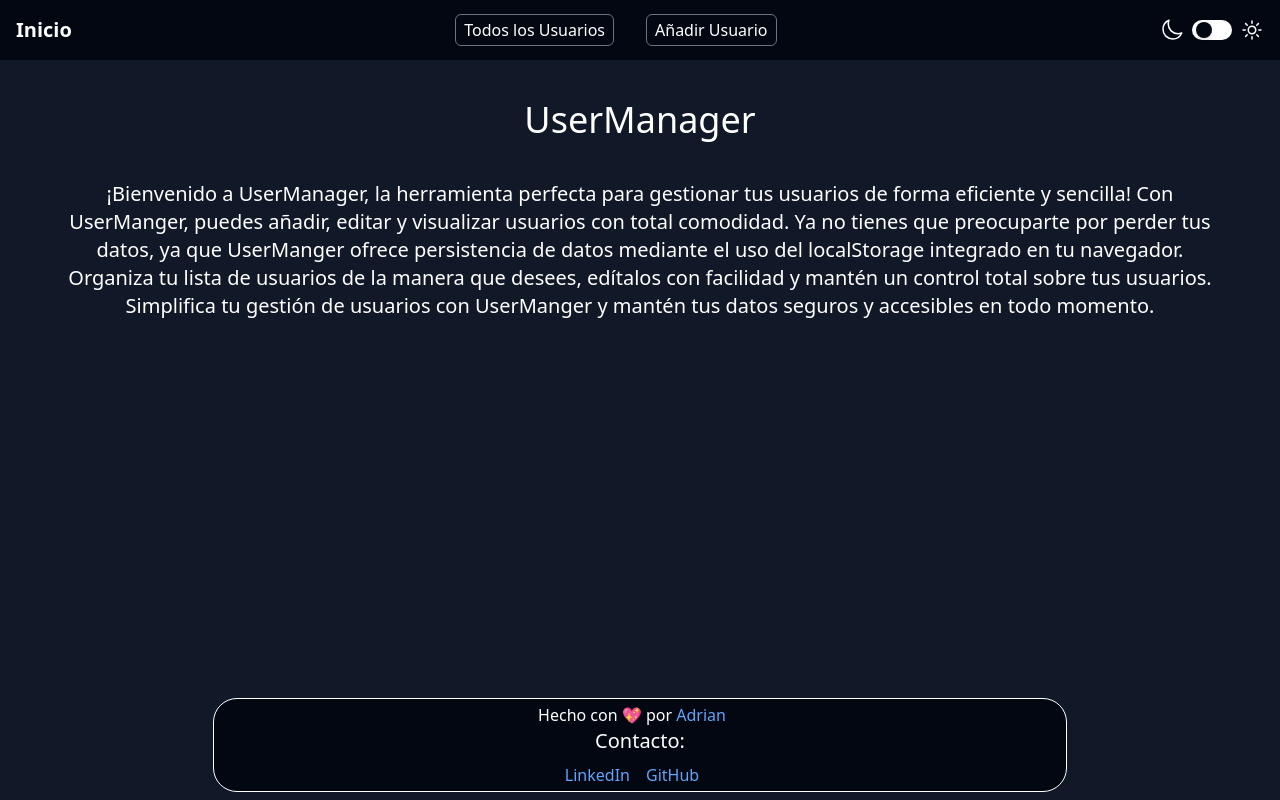
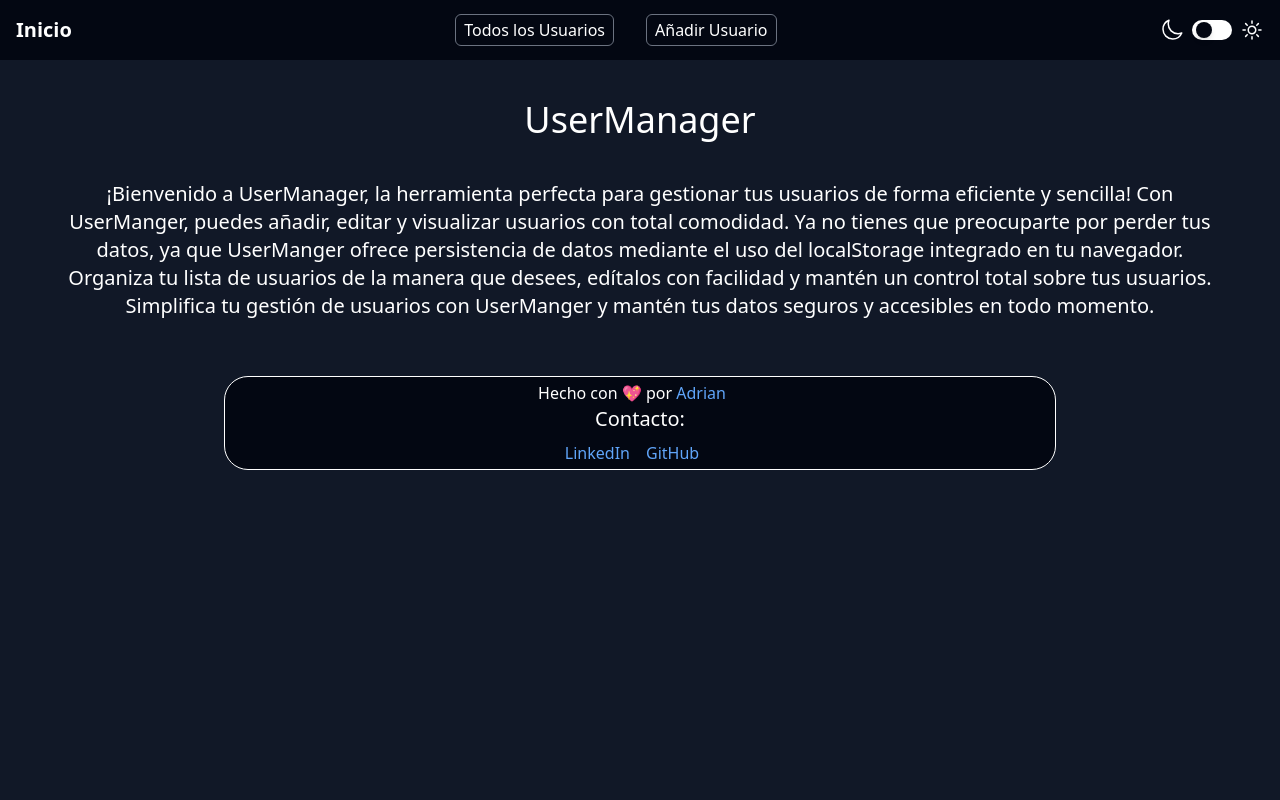
Before and after one commit to AdrianE121000/user-crud, a React (Vite) app: page / in a window 1280 px wide. Built offline with nearby package versions, Linux system fonts and the light colour scheme.

Commit message:
fix routes and styles bugs

```diff
--- a/src/components/Footer.jsx
+++ b/src/components/Footer.jsx
@@ -6,7 +6,7 @@ const Footer = () => {
   return (
     <footer className='p-4 text-center flex justify-center'>
       <div
-        className={`rounded-3xl w-2/3 fixed bottom-2 border px-3 py-1 ${
+        className={`rounded-3xl w-2/3  border px-3 py-1 ${
           themeMode ? 'border-black bg-gray-300' : 'border-white bg-gray-950'
         }`}>
         <p>
--- a/src/routes/Rutas.jsx
+++ b/src/routes/Rutas.jsx
@@ -26,7 +26,7 @@ export function Rutas() {
         />
         <Route
           path='*'
-          element={<Navigate to={<Home />} />}
+          element={<Navigate to='/' />}
         />
       </Routes>
     </>
```
